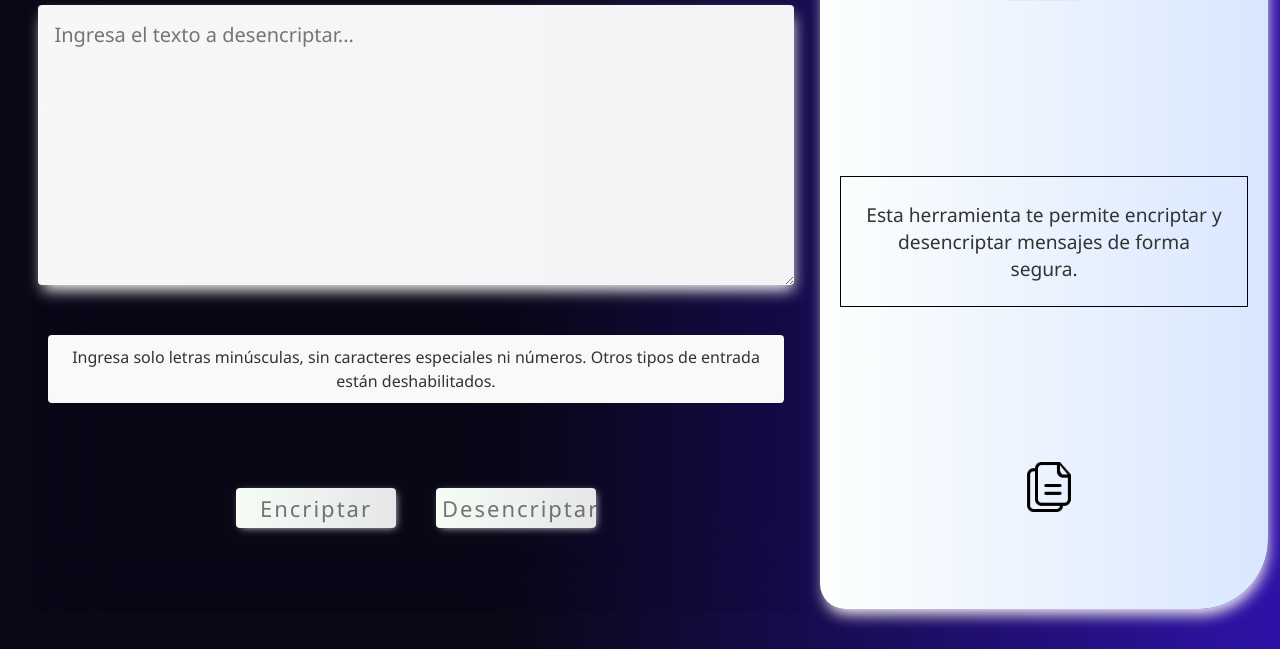
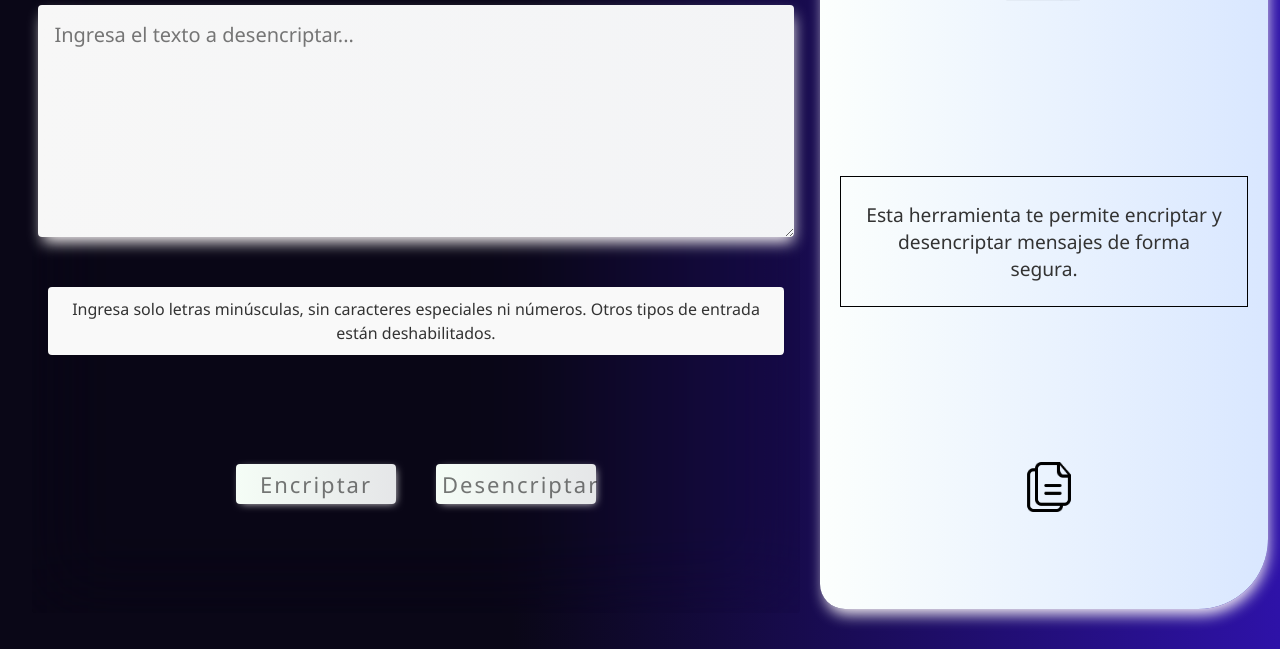
Before and after one commit to PSuarez18/encript-aluraOracle, a plain HTML site: page index.html in a window 1280 px wide. Shown: the part 151-800 px from the top of the page. Drawn offline with Linux system fonts and the light colour scheme.

Commit message:
responsive fix

```diff
--- a/src/index.css
+++ b/src/index.css
@@ -50,8 +50,8 @@ body {
 .containerLeft > section > textarea {
   max-width: 60vw;
   min-width: 59vw;
-  min-height: 35vh;
-  max-height: 40vh;
+  min-height: 29vh;
+  max-height: 30vh;
   border: none;
   outline: none;
   border-radius: 4px;
```
